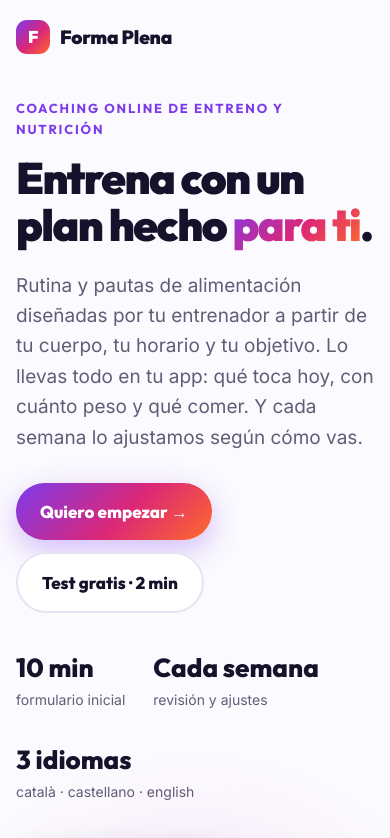
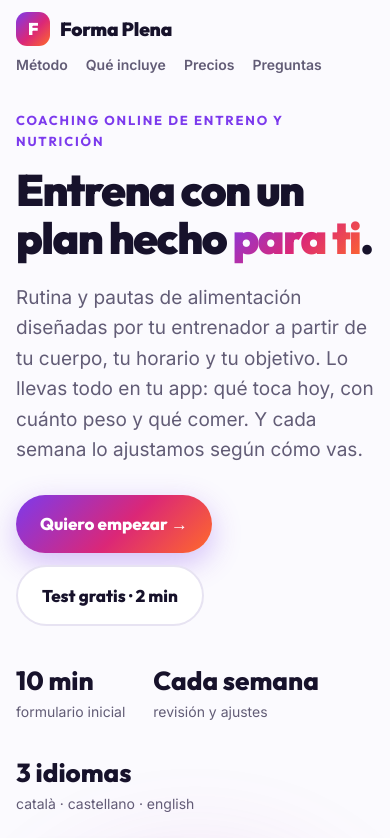
Before and after one commit to janbalada/formaplena, a plain HTML site: page web/index.html in a window 390 px wide. Shown: the top 838 px of the page. Drawn offline with Linux system fonts and the light colour scheme.

Commit message:
Web: menú anclado arriba (también visible en el móvil)
Co-Authored-By: Claude Opus 5.5 <noreply@anthropic.com>
Claude-Session: https://claude.ai/code/session_013r58PrdjS6tXg9jSdib75R

```diff
--- a/web/index.html
+++ b/web/index.html
@@ -55,7 +55,15 @@ a { color: inherit; }
 .cab nav { display: flex; gap: 22px; font-weight: 600; font-size: 15px; }
 .cab nav a { text-decoration: none; color: var(--muted); }
 .cab nav a:hover { color: var(--ink); }
-@media (max-width: 720px) { .cab nav { display: none; } }
+/* Menú anclado arriba al hacer scroll (28/11/2026) */
+.cab { position: sticky; top: env(safe-area-inset-top, 0px); z-index: 30; background: var(--bg); box-shadow: 0 0 0 100vmax var(--bg), 0 1px 0 100vmax var(--line); clip-path: inset(0 -100vmax -1px); }
+section[id], main[id] { scroll-margin-top: 84px; }
+@media (max-width: 720px) {
+  .cab { flex-wrap: wrap; row-gap: 8px; padding-block: 12px 10px; }
+  .cab nav { width: 100%; gap: 18px; font-size: 14px; overflow-x: auto; white-space: nowrap; scrollbar-width: none; }
+  .cab nav::-webkit-scrollbar { display: none; }
+  section[id], main[id] { scroll-margin-top: 104px; }
+}
 
 /* Portada */
 .portada { display: grid; grid-template-columns: 1.15fr .85fr; gap: 48px; align-items: center; padding-block: 40px 72px; }
```
